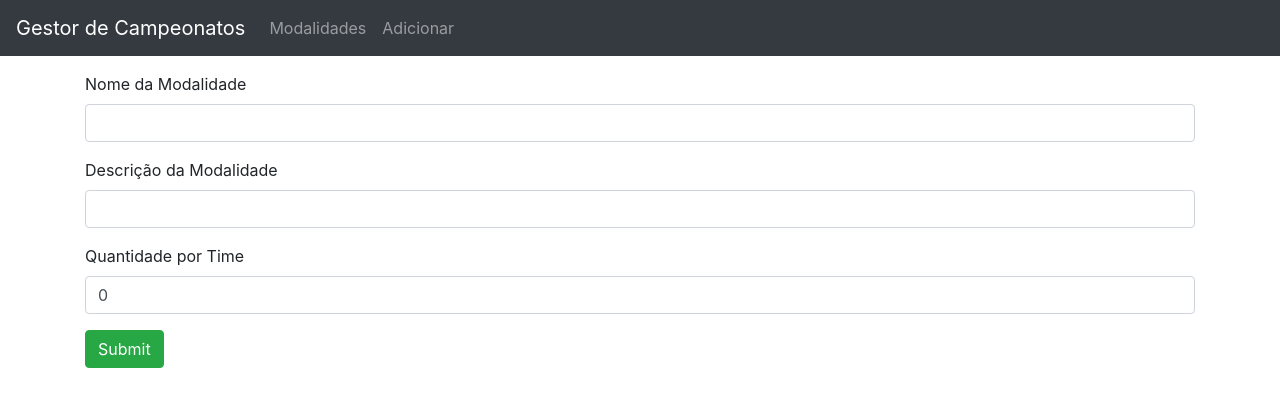
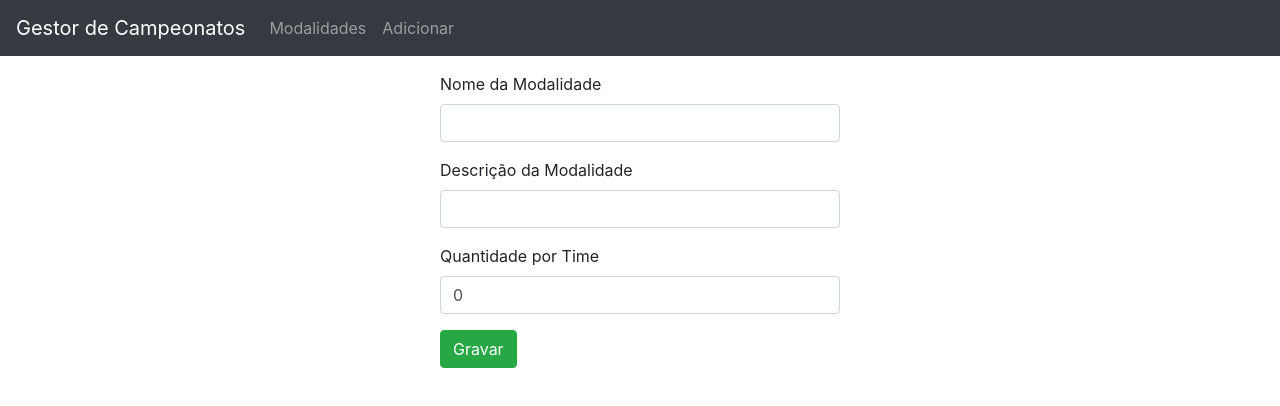
Before and after one commit to xpj007/gestor-campeonatos, an Angular app in the folder Front_End/GestorCampAngular/: page /add in a window 1280 px wide. Shown: the top 406 px of the page. Built offline with nearby package versions, Linux system fonts and the light colour scheme.

Commit message:
Alteração do componente

```diff
--- a/Front_End/GestorCampAngular/src/app/components/add-modalidade/add-modalidade.component.css
+++ b/Front_End/GestorCampAngular/src/app/components/add-modalidade/add-modalidade.component.css
@@ -0,0 +1,4 @@
+.submit-form {
+    max-width: 400px;
+    margin: auto;
+  }
--- a/Front_End/GestorCampAngular/src/app/components/add-modalidade/add-modalidade.component.html
+++ b/Front_End/GestorCampAngular/src/app/components/add-modalidade/add-modalidade.component.html
@@ -35,12 +35,12 @@
             />
         </div>
 
-        <button (click)="gravarModalidade()" class="btn btn-success">Submit</button>
+        <button (click)="gravarModalidade()" class="btn btn-success">Gravar</button>
       </div>
 
       <div *ngIf="submitted">
         <h4>Modalidade incluida com Sucesso!</h4>
-        <button class="btn btn-success" (click)="novaModalidade()">Add</button>
+        <button class="btn btn-success" (click)="novaModalidade()">Adicionar</button>
       </div>
     </div>
   </div>
```
